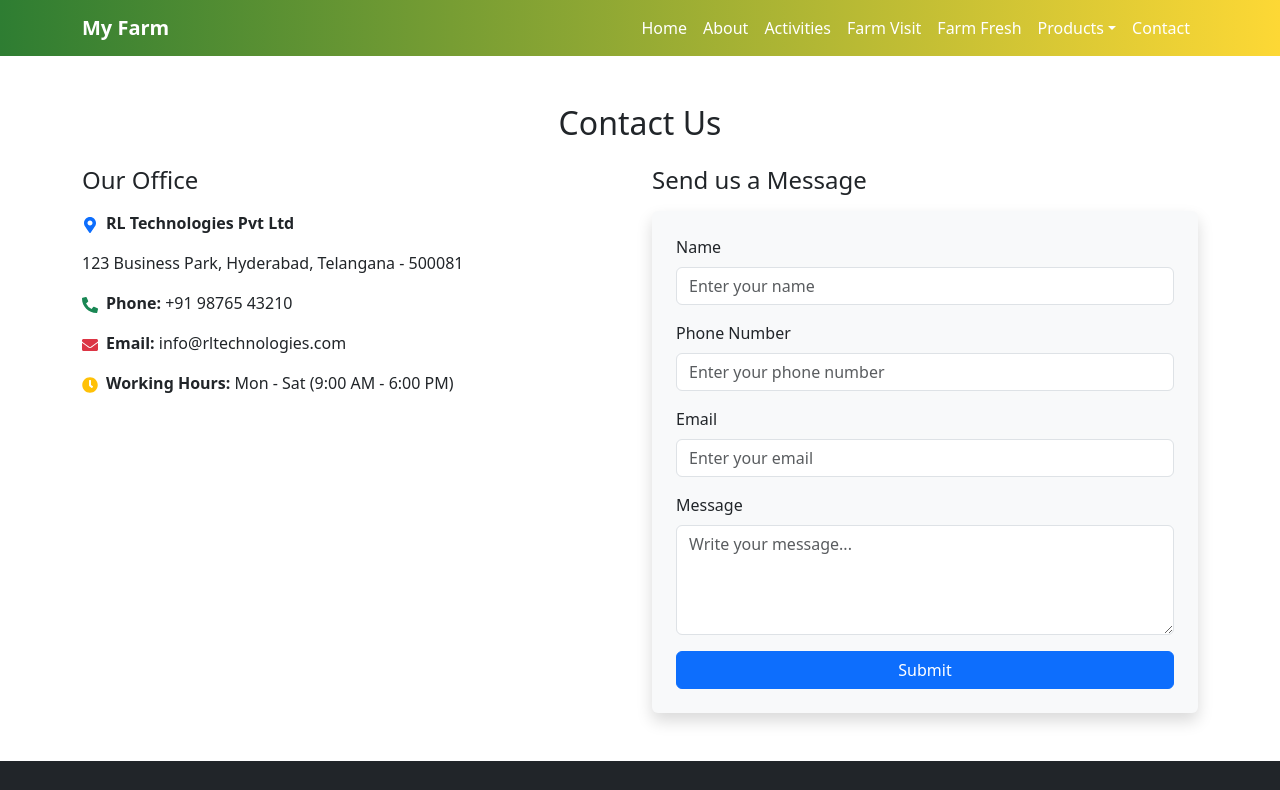
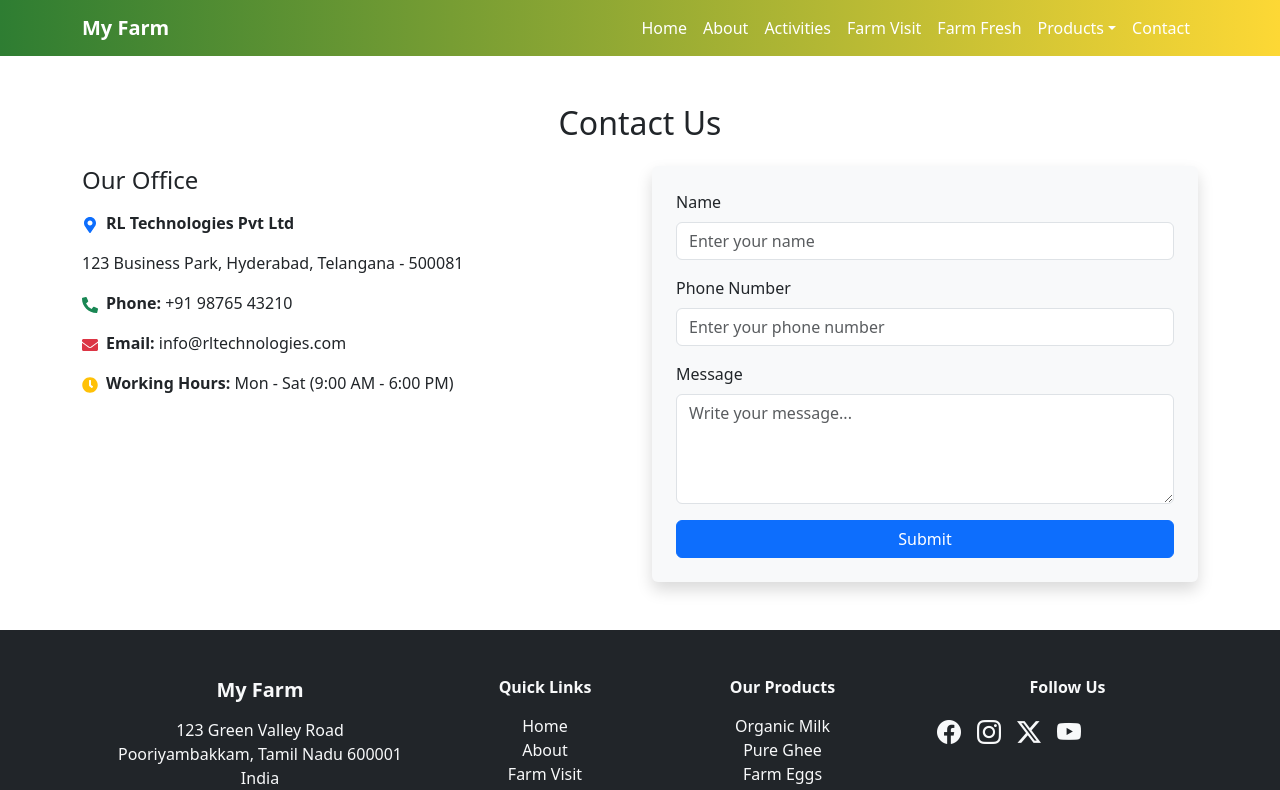
Before and after one commit to flora200198/RLT-Agri-Tourism, a React (Create React App) app: page /contact in a window 1280 px wide. Shown: the top 790 px of the page. Built offline with nearby package versions, Linux system fonts and the light colour scheme.

Commit message:
animation added

```diff
--- a/src/Pages/Contact/Contact.jsx
+++ b/src/Pages/Contact/Contact.jsx
@@ -38,7 +38,7 @@ const Contact = () => {
 
         {/* Right Side - Contact Form */}
         <div className="col-md-6" data-aos="fade-left">
-          <h4 className="mb-3">Send us a Message</h4>
+          {/* <h4 className="mb-3">Send us a Message</h4> */}
           <form className="shadow p-4 rounded bg-light">
             <div className="mb-3">
               <label className="form-label">Name</label>
@@ -58,7 +58,7 @@ const Contact = () => {
                 required
               />
             </div>
-            <div className="mb-3">
+            {/* <div className="mb-3">
               <label className="form-label">Email</label>
               <input
                 type="email"
@@ -66,7 +66,7 @@ const Contact = () => {
                 placeholder="Enter your email"
                 required
               />
-            </div>
+            </div> */}
             <div className="mb-3">
               <label className="form-label">Message</label>
               <textarea
```
